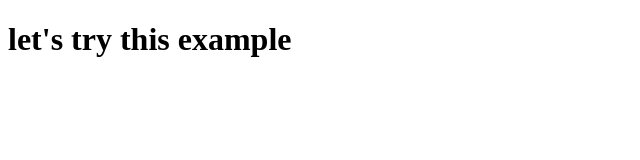
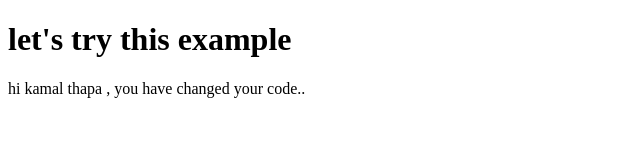
Before and after one commit to kamalthapa99/example, a plain HTML site: page index.html in a window 1280 px wide. Shown: the whole page, without its empty margins (0-640 px from the left). Drawn offline with Linux system fonts and the light colour scheme.

Commit message:
added a paragraph

```diff
--- a/index.html
+++ b/index.html
@@ -8,5 +8,6 @@
 </head>
 <body>
     <h1> let's try this example</h1>
+    <p> hi kamal thapa , you have changed your code..</p>
 </body>
 </html>
```
